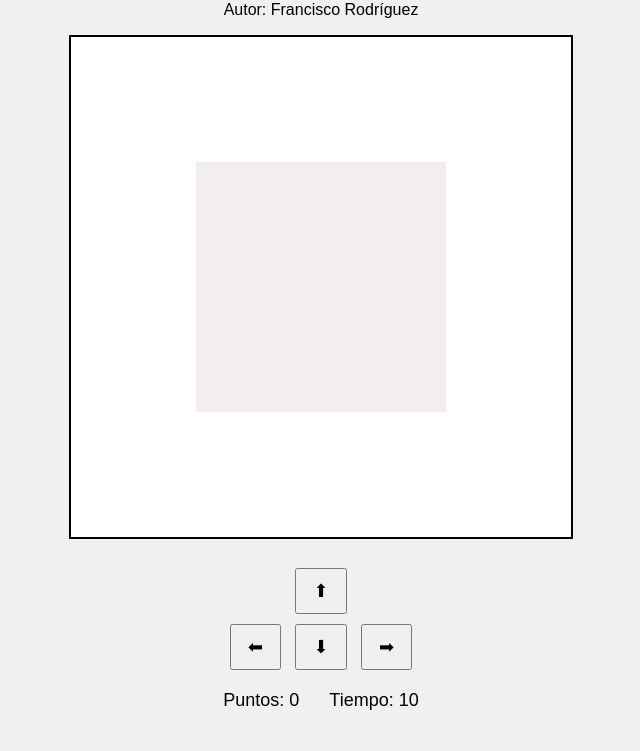
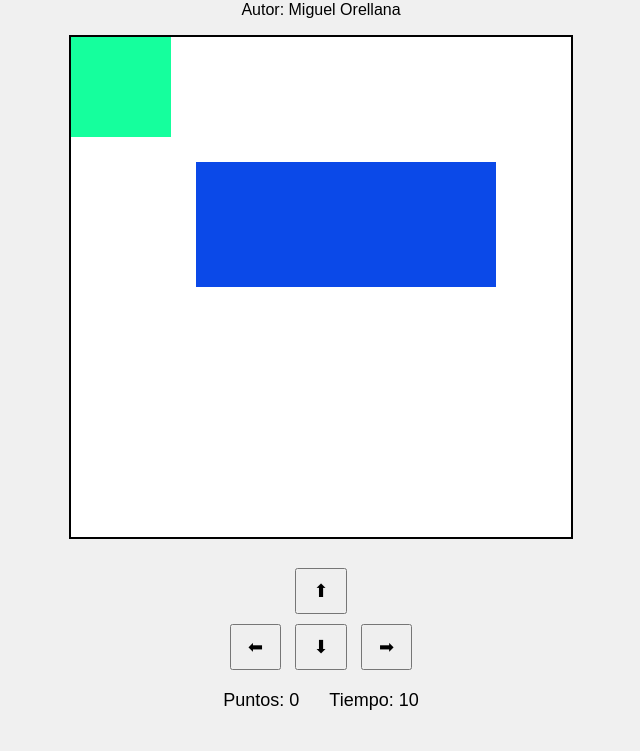
Before and after one commit to danielorrala555-spec/recursos_cazando, a plain HTML site: page cazando.html in a window 1280 px wide. Shown: the part 93-844 px from the top of the page, without its empty margins (319-959 px from the left). Drawn offline with Linux system fonts and the light colour scheme.

Commit message:
define cat and food positions

```diff
--- a/cazando.html
+++ b/cazando.html
@@ -5,10 +5,10 @@
   <title>Juego Cazando</title>
 
 </head>
-<body onload="graficarGato();">
+<body onload="iniciarJuego();">
 
   <h1>Juego Cazando</h1>
-  <p>Autor: Francisco Rodríguez</p>
+  <p>Autor: Miguel Orellana</p>
   <canvas id="areaJuego" width="500" height="500"></canvas>
 
   <div class="controles">
--- a/cazando.js
+++ b/cazando.js
@@ -2,6 +2,14 @@ let canvas=document.getElementById("areaJuego");
 let ctx=canvas.getContext("2d");
 
 function graficarGato(){
-    ctx.fillStyle = "#F2EEED"
-    ctx.fillRect(canvas.width/4,canvas.height/4,canvas.width*2/4,canvas.height*2/4);
+    ctx.fillStyle = "#0b49e8"
+    ctx.fillRect(canvas.width/4,canvas.height/4,canvas.width*2/4+50,canvas.height/4);
 }
+function graficarComida(){
+    ctx.fillStyle = "#00ff95ea"
+    ctx.fillRect(0,0,100,100);
+}
+function iniciarJuego(){
+    graficarGato();
+    graficarComida();
+}
```
